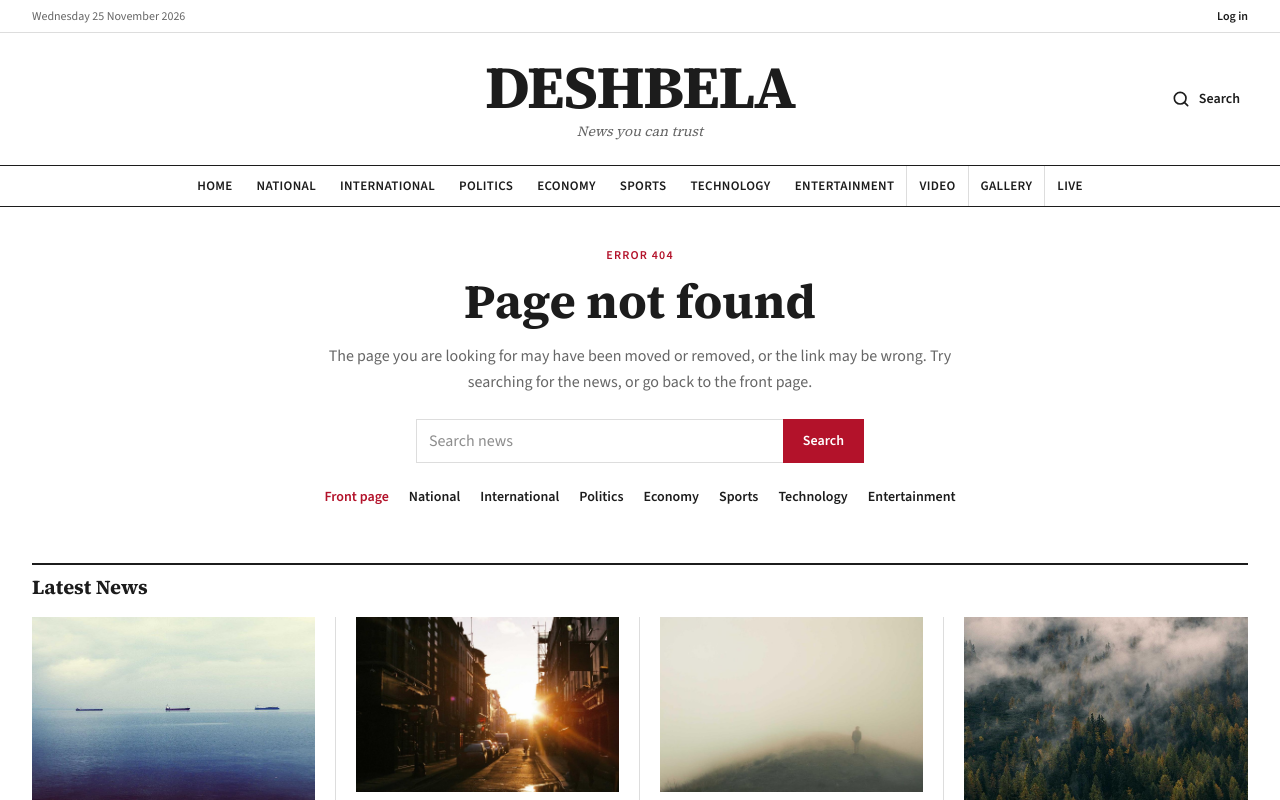
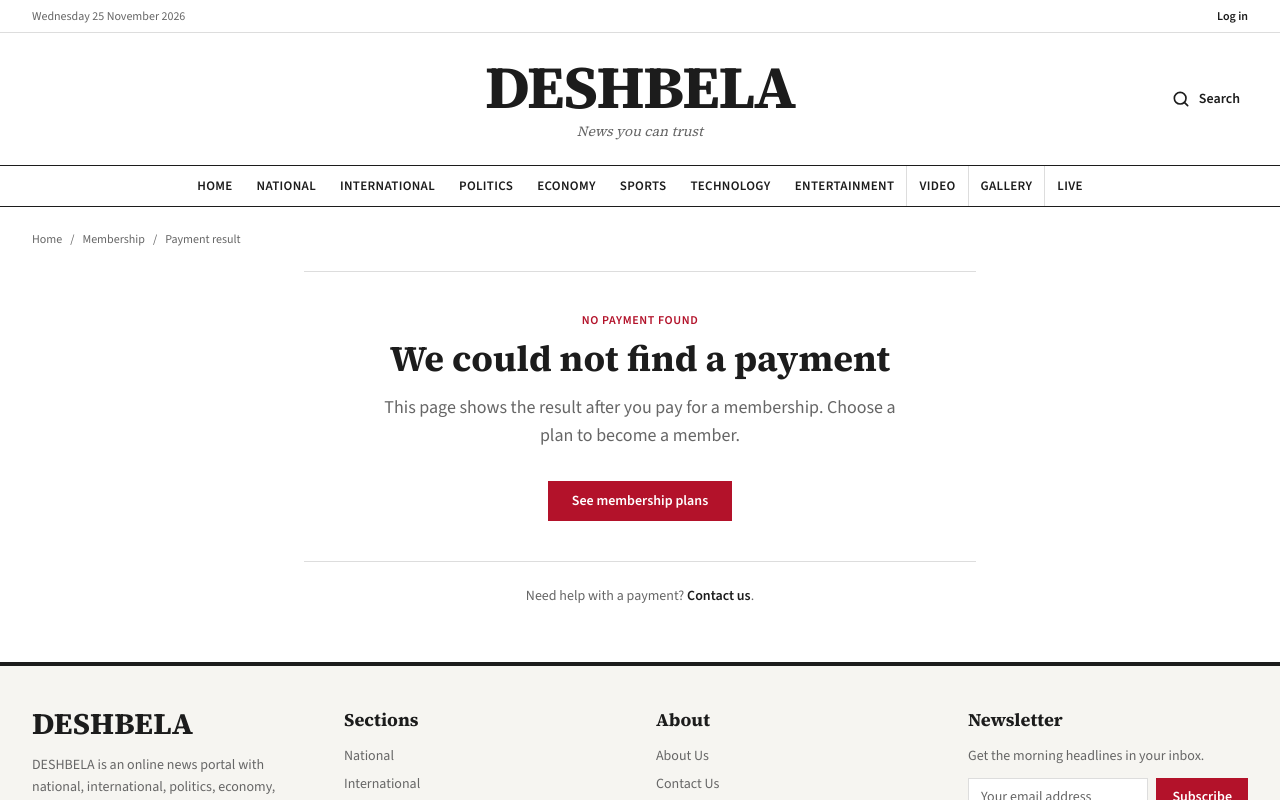
Before and after one commit to EasinTanvir/deshbela-project, a Next.js app: page /membership/result in a window 1280 px wide. Before the commit this address had no page. Shown: the top 800 px of the page. Built offline with nearby package versions, Linux system fonts and the light colour scheme.

Commit message:
added membership result route

```diff
--- /dev/null
+++ b/src/app/membership/result/page.js
@@ -0,0 +1,10 @@
+import MembershipResult from "@/components/pages/membershipResult/MembershipResult";
+
+export const metadata = {
+  title: "Membership Payment Result",
+  robots: { index: false },
+};
+
+export default function MembershipResultPage({ searchParams }) {
+  return <MembershipResult searchParams={searchParams} />;
+}
```
